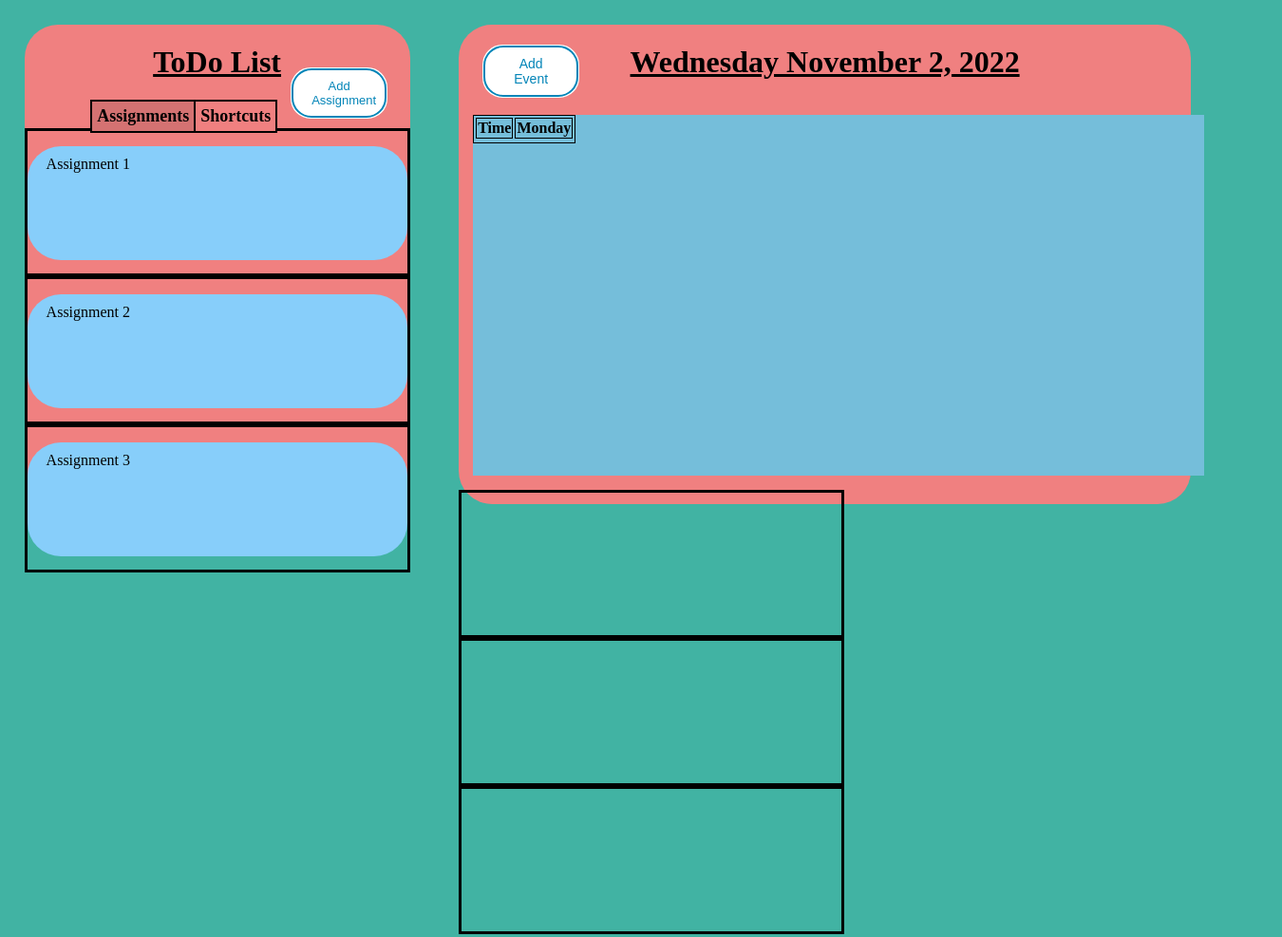
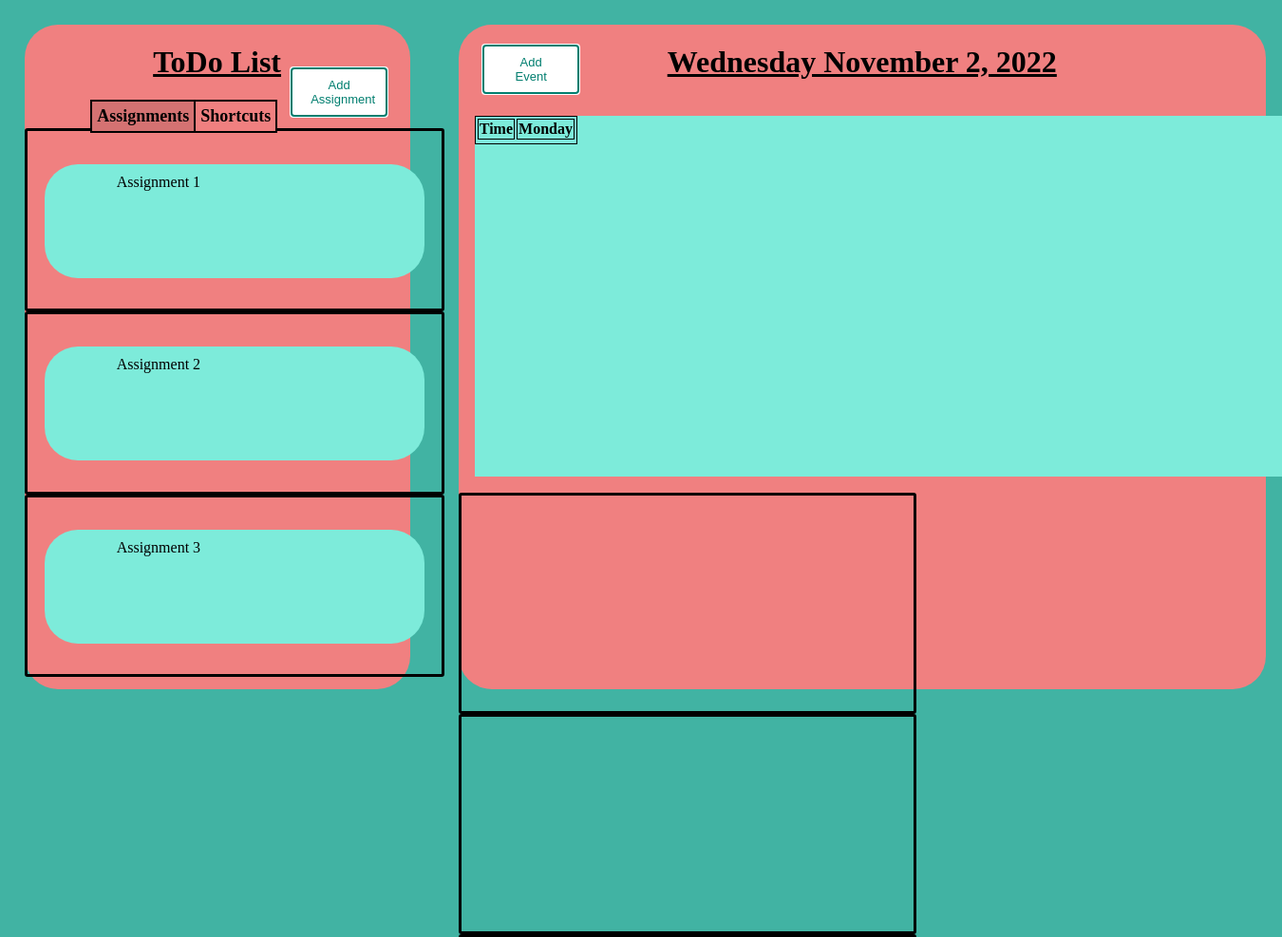
Before and after one commit to mattzou1/Digital-Planner, a website: page views/copyToDo.html in a window 1280 px wide. Shown: the top 987 px of the page at 95% size, 1350 px wide, since content can reach past the window. Drawn offline with Linux system fonts and the light colour scheme; files that its build step writes are made by us from their sources; files whose address does not match are found by name.

Commit message:
css updates

```diff
--- a/public/css/AddAssignmentPopup.css
+++ b/public/css/AddAssignmentPopup.css
@@ -8,11 +8,9 @@ body{
 .btn {
 	padding: 10px 20px;
 	background: white;
-  color: rgb(4, 133, 184);
-	border-color: rgb(4, 133, 184);
-  border-style: solid;
-  border-width: 0.7px;
-  border-radius: 20px;
+  color: #007E6F;
+  border-width: 0px;
+  border-radius: 2px;
 	border: 1;
 	outline: auto;
 	cursor: pointer;
@@ -30,13 +28,13 @@ body{
 }
 
 .btn:hover {
-  background-color:rgb(4, 133, 184);
+  background-color: lightcoral;
 	color: white;
 	box-shadow: 0 5px 10px rgba(0, 0, 0, 1.0);
 }
 
 .btn:active {
-  background-color:rgb(0, 105, 147);
+  background-color:rgb(255, 100, 100);
 }
 
 /*
@@ -45,7 +43,7 @@ body{
 .assignment_popup {
   height: 400px;
   width: 400px;
-  background: #ffff;
+  background: white;
   border-radius: 30px;
   position: absolute;
   top: 0%;
--- a/public/css/AddEventPopup.css
+++ b/public/css/AddEventPopup.css
@@ -4,15 +4,13 @@
 .btn2 {
 	padding: 10px 30px;
 	background: white;
-  color: rgb(4, 133, 184);
-  border-color: rgb(4, 133, 184);
-  border-style: solid;
-  border-width: 0.7px;
-  border-radius: 20px;
+  color: #007E6F;
+  border-width: 0px;
+  border-radius: 2px;
 	border: 1;
 	outline: auto;
 	cursor: pointer;
-	font-size: 14px;
+	font-size: 13px;
 	font-weight: 500;
   margin-left: 10px;
 	width: 100px;
@@ -26,13 +24,13 @@
 }
 
 .btn2:hover {
-	background-color:rgb(4, 133, 184) ;
+	background-color: lightcoral;
 	color: white;
 	box-shadow: 0 5px 10px rgba(0, 0, 0, 1.0);
 }
 
 .btn2:active {
-  background-color:rgb(0, 105, 147);
+  background-color: rgb(255, 100, 100);
 }
 
 /*
@@ -65,6 +63,8 @@
 }
 
 .event_popup h2 {
+	background-color: brown;
+	color: antiquewhite;
   font-size: 25px;
   font-weight: 500;
   margin: 30px 0 10px;
--- a/public/css/copyToDo.css
+++ b/public/css/copyToDo.css
@@ -1,7 +1,7 @@
 /*Properties for where table will be*/
 #table{
-    background-color:rgb(117, 190, 218);
-    width: 770px;
+    background-color:#7DEBDA;
+    width: 850px;
     height: 380px;;
     margin: 2%;
 }
@@ -21,7 +21,7 @@
     margin: 2%;
     border-radius: 35px; /*Makes edges curved*/
     width: 900px;
-    height: 505px;
+    height: 700px;
 }
 
 /*Properties for the header and event button on calendar*/
@@ -47,7 +47,7 @@
     margin: 2%;
     border-radius: 35px; /*Curves edges*/
     width: 450px;
-    height: 505px;
+    height: 700px;
 }
 
 /*Properties for header on Todo*/
@@ -59,7 +59,7 @@
 /*Properties for assignments on Todo assignments tab*/
 .assignment {
     position: relative;
-    background-color: lightskyblue;
+    background-color: #7DEBDA;
     width: 100%;
     height: 80%;
     margin: 0%;
@@ -77,7 +77,7 @@
 /*Properties for shortcuts on Todo shortcuts tab*/
 .shortcut {
     position: relative;
-    background-color: lightgreen;
+    background-color: #B2EDC5;
     width: 100%;
     height: 80%;
     margin: 0%;
@@ -147,7 +147,9 @@ body{
     border-style: solid;
     width: 400px;
     height: 150px;
-    padding: 0%;
+    padding: 4.5%;
+    border-radius: 3px;
+    text-align: center;
 }
 
 table, th, td {
```
